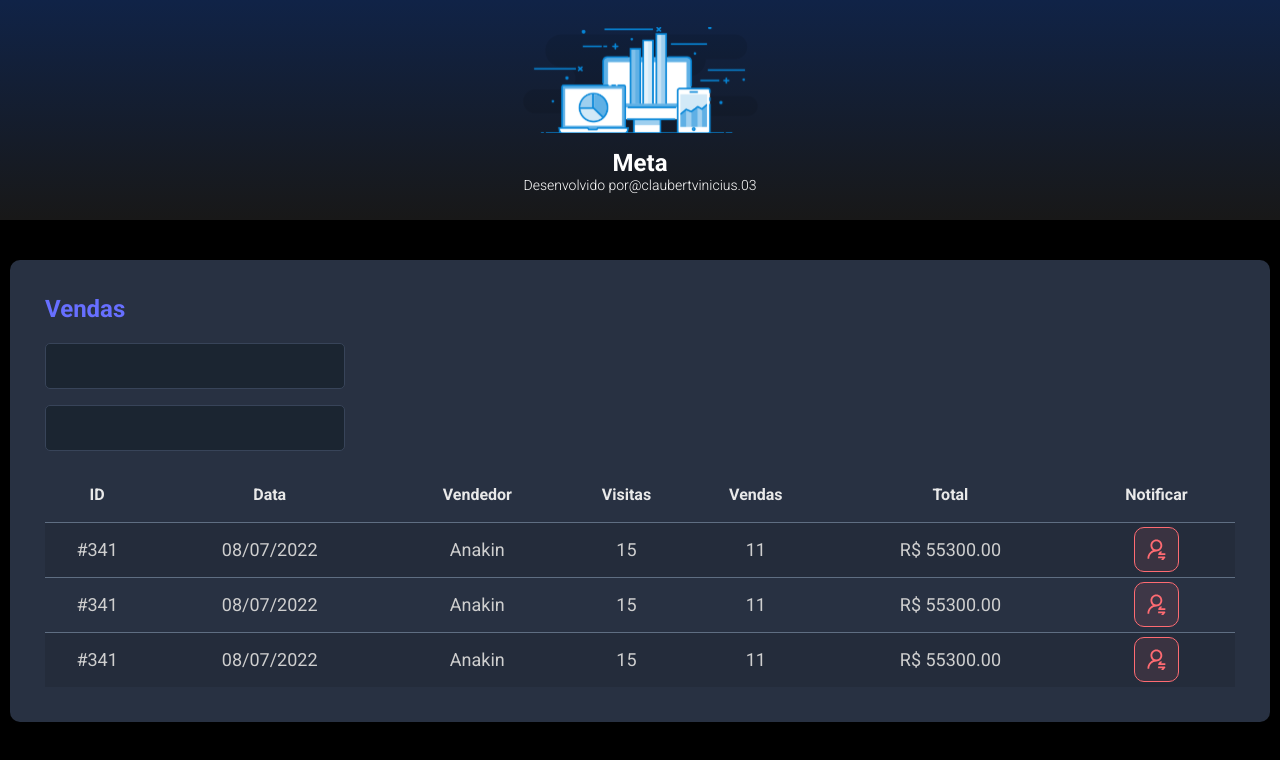
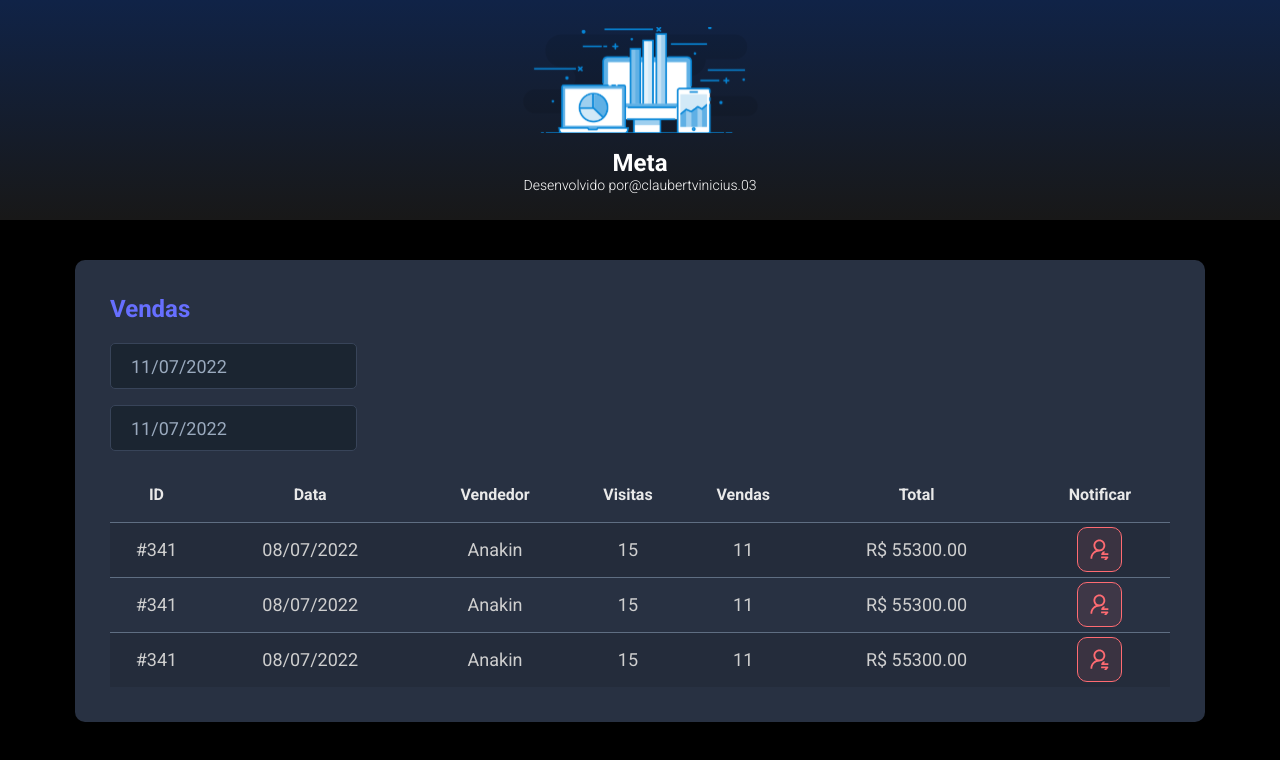
Before and after one commit to claubertamsd/dsMeta, a React (Vite) app in the folder frontend/: page / in a window 1280 px wide. Shown: the top 760 px of the page. Built offline with nearby package versions, Linux system fonts and the light colour scheme.

Commit message:
DatePicker

```diff
--- a/frontend/package.json
+++ b/frontend/package.json
@@ -8,7 +8,9 @@
     "preview": "vite preview"
   },
   "dependencies": {
+    "@types/react-datepicker": "4.4.2",
     "react": "^18.0.0",
+    "react-datepicker": "4.8.0",
     "react-dom": "^18.0.0"
   },
   "devDependencies": {
--- a/frontend/src/components/SalesCard/index.tsx
+++ b/frontend/src/components/SalesCard/index.tsx
@@ -1,5 +1,8 @@
 import NotificationButton from '../NotificationButton'
 import './style.css'
+
+import DatePicker from "react-datepicker";
+import "react-datepicker/dist/react-datepicker.css";
 function SalesCard() {
    return(
     <>
@@ -7,10 +10,20 @@
             <h2 className="dsmeta-sales-title">Vendas</h2>
             <div>
               <div className="dsmeta-form-control-container">
-                <input className="dsmeta-form-control" type="text"/>
+              <DatePicker
+                    selected={new Date()}
+                    onChange={(date: Date) => {}}
+                    className="dsmeta-form-control"
+                    dateFormat="dd/MM/yyyy"
+                />
               </div>
               <div className="dsmeta-form-control-container">
-                <input className="dsmeta-form-control" type="text"/>
+              <DatePicker
+                    selected={new Date()}
+                    onChange={(date: Date) => {}}
+                    className="dsmeta-form-control"
+                    dateFormat="dd/MM/yyyy"
+                />
               </div>
             </div>
 
--- a/frontend/src/components/SalesCard/style.css
+++ b/frontend/src/components/SalesCard/style.css
@@ -4,15 +4,7 @@
     padding: 30px 10px;
   }
 
-  .dsmeta-container {
-    width: 100%;
-    max-width: 900px;
-    margin: 0 auto;
-  }
 
-  #sales {
-    padding: 40px 10px;
-  }
 
   .dsmeta-sales-title {
     color: #676fff;
--- a/frontend/src/index.css
+++ b/frontend/src/index.css
@@ -19,3 +19,15 @@
   color: unset;
   text-decoration: none;
 }
+
+
+.dsmeta-container {
+  width: 100%;
+  max-width: 900px;
+  margin: 0 auto;
+}
+
+
+#sales {
+  padding: 40px 75px;
+}
```
Also changed, not shown: 1 other file (tests, documents, lock files or other folders).
